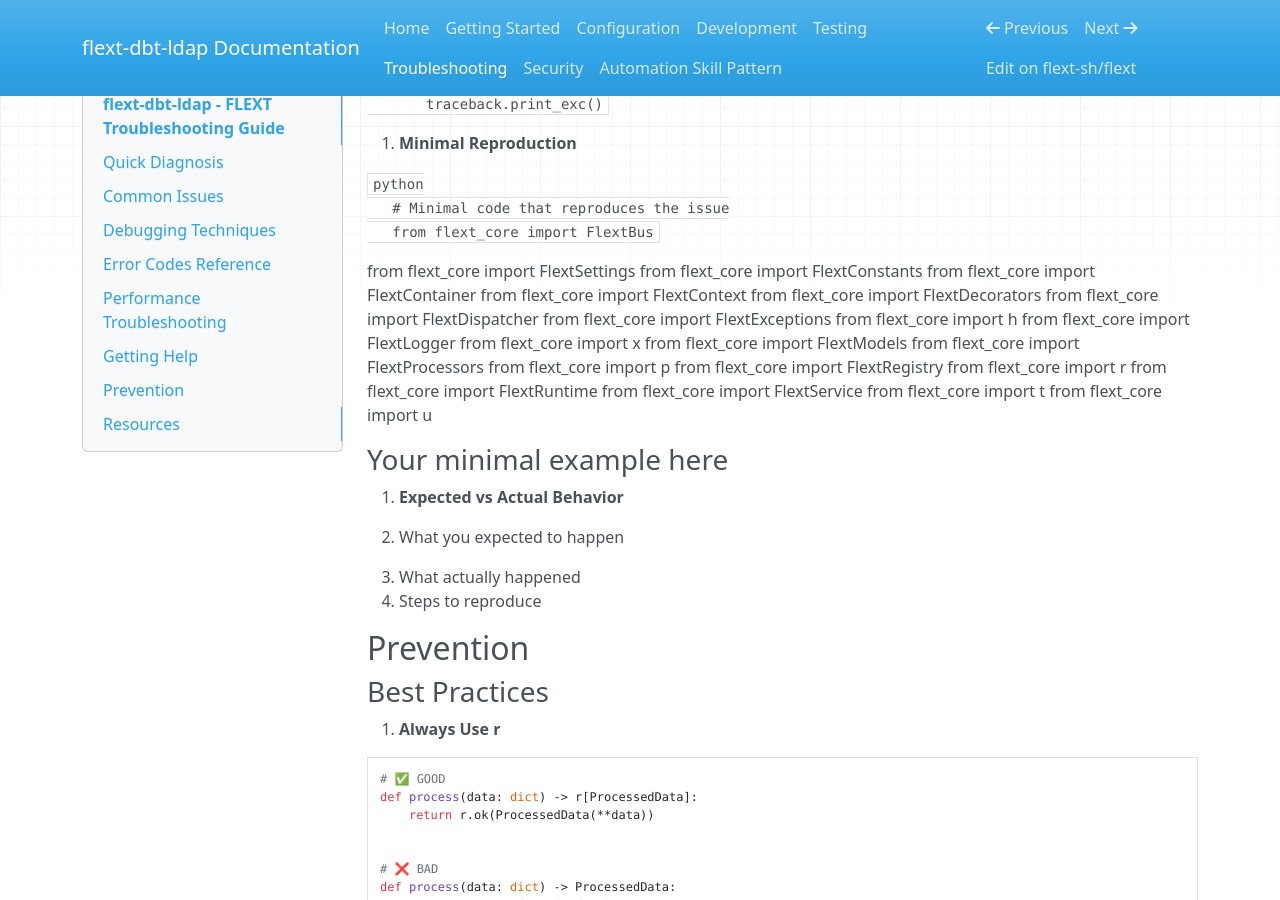
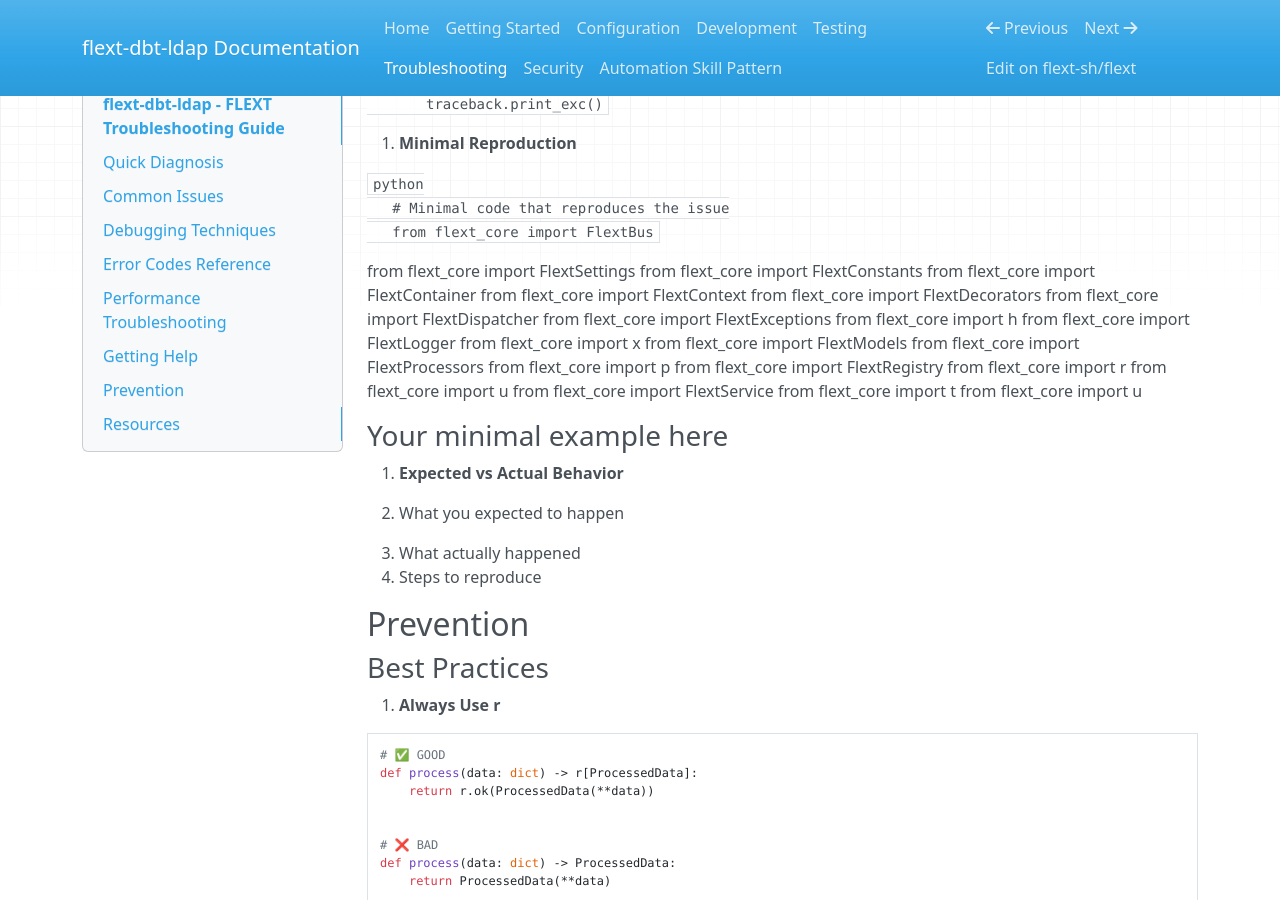
Before and after one commit to flext-sh/flext-dbt-ldap, an MkDocs documentation site: the page built from docs/guides/troubleshooting.md, in a window 1280 px wide and 900 px high, scrolled down 13350 px. Built offline with MkDocs 1.6.1, drawn with Linux system fonts in a browser that asks for light colours; nearby versions of some CDN libraries; some of the changed text lies outside the part shown.

Commit message:
chore: refactor migration

```diff
--- a/docs/guides/troubleshooting.md
+++ b/docs/guides/troubleshooting.md
@@ -239,7 +239,7 @@ from flext_core import FlextProcessors
 from flext_core import p
 from flext_core import FlextRegistry
 from flext_core import r
-from flext_core import FlextRuntime
+from flext_core import u
 from flext_core import FlextService
 from flext_core import t
 from flext_core import u
@@ -271,7 +271,7 @@ from flext_core import FlextProcessors
 from flext_core import p
 from flext_core import FlextRegistry
 from flext_core import r
-from flext_core import FlextRuntime
+from flext_core import u
 from flext_core import FlextService
 from flext_core import t
 from flext_core import u
@@ -470,7 +470,7 @@ from flext_core import FlextProcessors
 from flext_core import p
 from flext_core import FlextRegistry
 from flext_core import r
-from flext_core import FlextRuntime
+from flext_core import u
 from flext_core import FlextService
 from flext_core import t
 from flext_core import u
@@ -507,7 +507,7 @@ from flext_core import FlextProcessors
 from flext_core import p
 from flext_core import FlextRegistry
 from flext_core import r
-from flext_core import FlextRuntime
+from flext_core import u
 from flext_core import FlextService
 from flext_core import t
 from flext_core import u
@@ -545,7 +545,7 @@ from flext_core import FlextProcessors
 from flext_core import p
 from flext_core import FlextRegistry
 from flext_core import r
-from flext_core import FlextRuntime
+from flext_core import u
 from flext_core import FlextService
 from flext_core import t
 from flext_core import u
@@ -755,7 +755,7 @@ from flext_core import FlextProcessors
 from flext_core import p
 from flext_core import FlextRegistry
 from flext_core import r
-from flext_core import FlextRuntime
+from flext_core import u
 from flext_core import FlextService
 from flext_core import t
 from flext_core import u
```
Also changed, not shown: docs/guides/configuration.md (+7 -7 lines), docs/guides/development.md (+2 -2 lines), docs/guides/getting-started.md (+3 -3 lines), docs/guides/testing.md (+4 -4 lines).
